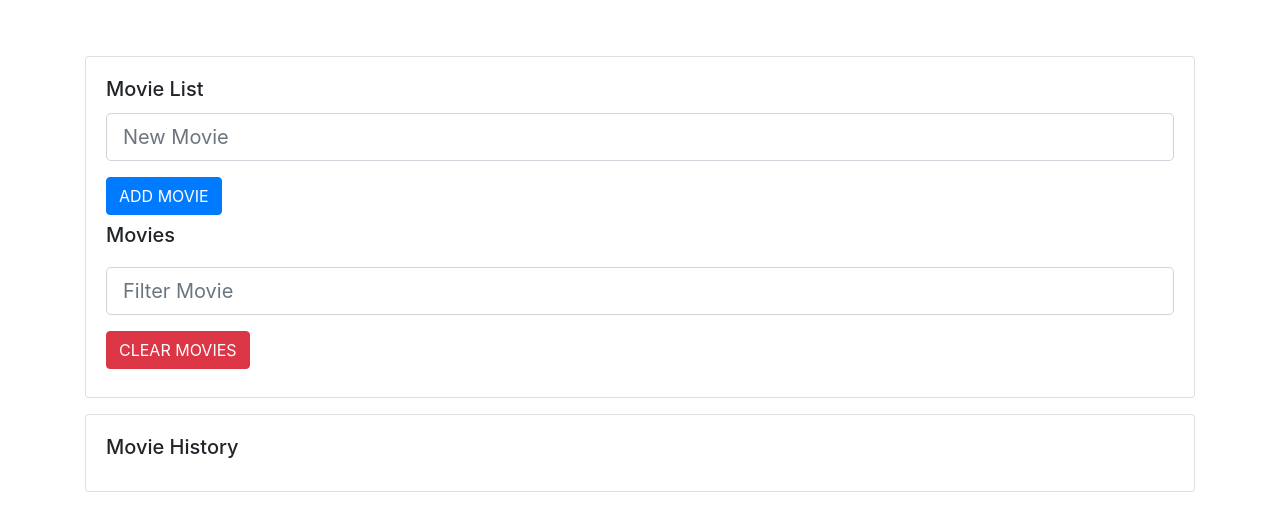
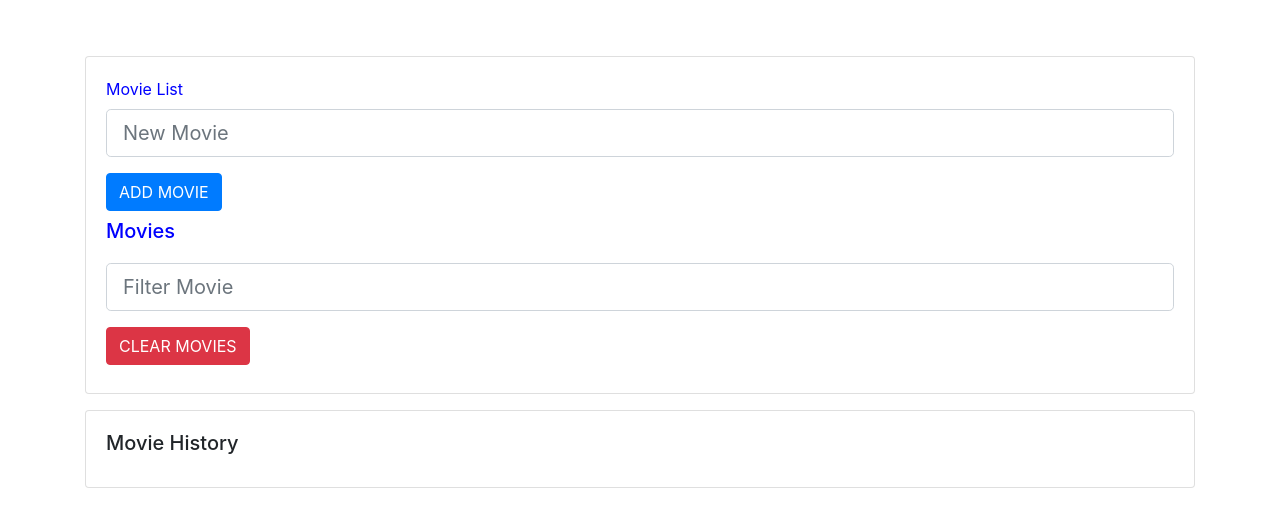
Before and after one commit to joshuajang429/COMP1800, a plain HTML site: page index.html in a window 1280 px wide. Drawn offline with nearby package versions, Linux system fonts and the light colour scheme.

Commit message:
added styling for h5 Movie List

```diff
--- a/index.html
+++ b/index.html
@@ -25,7 +25,7 @@
         <div class="col-sm-12">
           <div class="card my-2">
             <div class="card-body">
-              <h5 class="card-title">Movie List</h5>
+              <h class="card-title" style="color: blue">Movie List</h5>
               <input
                 class="form-control form-control-lg my-2"
                 type="text"
--- a/style.css
+++ b/style.css
@@ -1,3 +1,5 @@
+//this is the style page
+
 .flex {
     display: block;
     justify-content: space-between;
```
